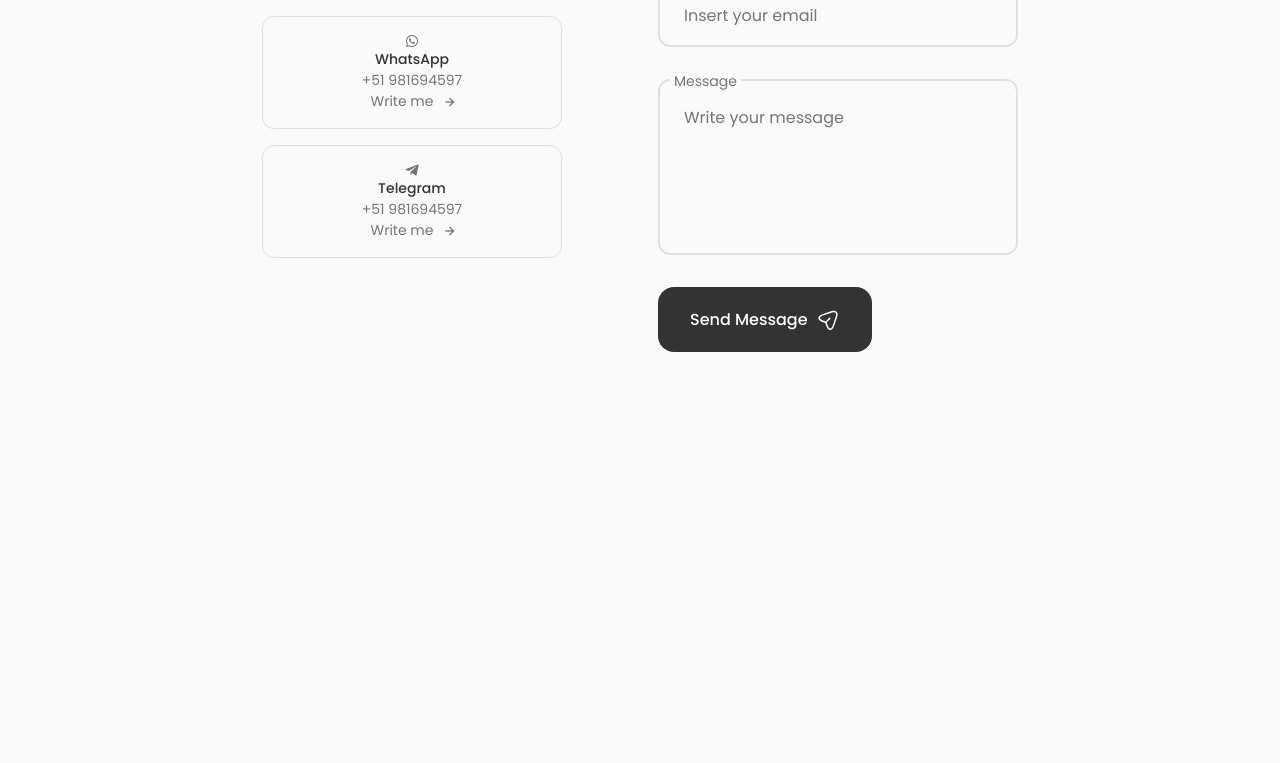
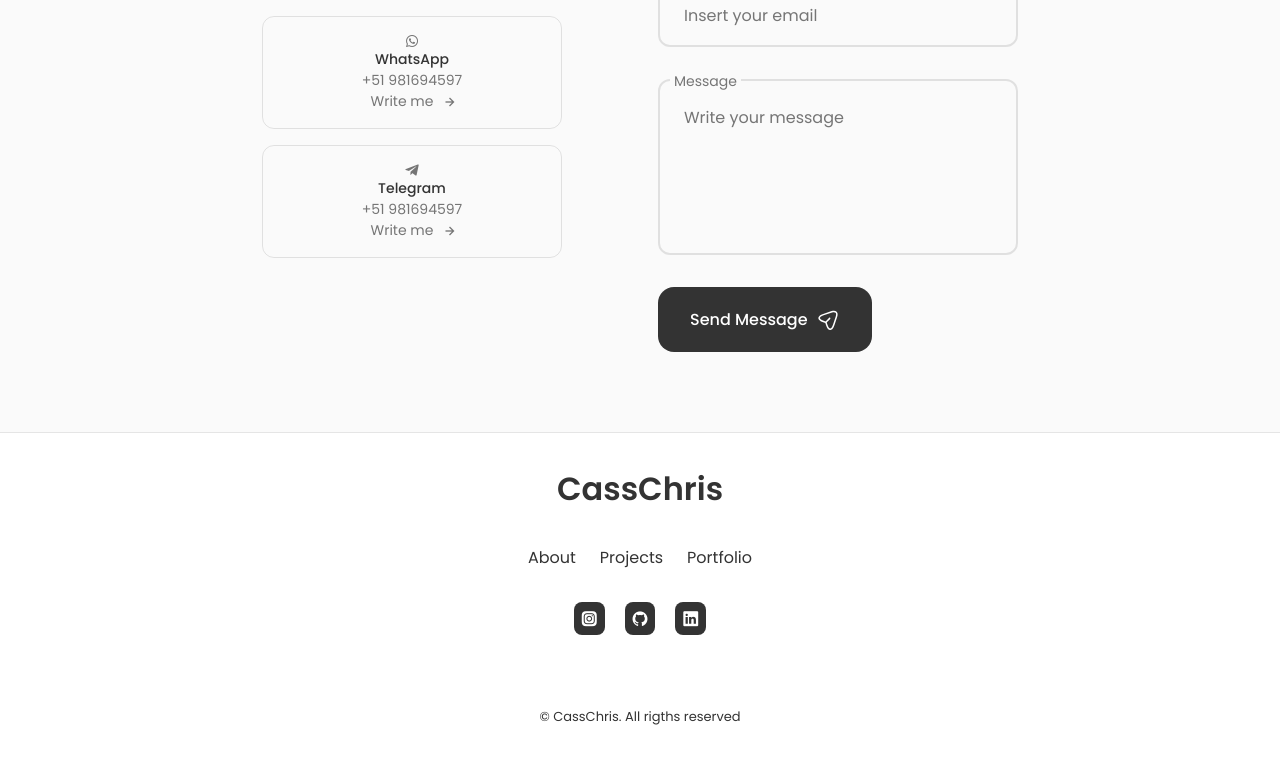
Before and after one commit to CassChris/Portfolio, a React (Vite) app: page / in a window 1280 px wide. Shown: the part 3901-4664 px from the top of the page. Before the commit the page ends 4333 px from the top, so only its background shows below. Built offline with nearby package versions, Linux system fonts and the light colour scheme.

Commit message:
añadiendo footer

```diff
--- a/src/App.jsx
+++ b/src/App.jsx
@@ -8,6 +8,7 @@ import Services from "./components/services/Services";
 import Qualification from './components/qualification/Qualification';
 import Testimonials from "./components/testimonials/Testimonials";
 import Contact from "./components/contact/Contact";
+import Footer from "./components/footer/Footer";
 
 function App() {
   return (
@@ -22,6 +23,7 @@ function App() {
           <Qualification />
           <Testimonials />
           <Contact />
+          <Footer />
       </main>
     </div>
   );
--- /dev/null
+++ b/src/components/footer/Footer.jsx
@@ -0,0 +1,60 @@
+import React from "react";
+import "./footer.css";
+
+const Footer = () => {
+  return (
+    <div className="footer">
+      <div className="footer__container container">
+        <h1 className="footer__title">CassChris</h1>
+
+        <ul className="footer__list">
+          <li>
+            <a href="#about" className="footer__link">
+              About
+            </a>
+          </li>
+
+          <li>
+            <a href="#portfolio" className="footer__link">
+              Projects
+            </a>
+          </li>
+
+          <li>
+            <a href="#portfolio" className="footer__link">
+              Portfolio
+            </a>
+          </li>
+        </ul>
+
+        <div className="footer__social">
+          <a
+            href="https://www.instagram.com/christiancasafranca/"
+            className="footer__social-link"
+            target="_blank"
+          >
+            <i className="uil uil-instagram-alt"></i>
+          </a>
+          <a
+            href="https://github.com/CassChris"
+            className="footer__social-link"
+            target="_blank"
+          >
+            <i className="uil uil-github"></i>
+          </a>
+          <a
+            href="https://www.linkedin.com/in/christian-casafranca/"
+            className="footer__social-link"
+            target="_blank"
+          >
+            <i className="uil uil-linkedin"></i>
+          </a>
+        </div>
+
+        <span className="footer__copy"> &#169; CassChris. All rigths reserved </span>
+      </div>
+    </div>
+  );
+};
+
+export default Footer;
--- /dev/null
+++ b/src/components/footer/footer.css
@@ -0,0 +1,84 @@
+.footer{
+    background-color: var(--container-color);
+    border-top: 1px solid rgba(0,0,0,0.1);
+
+}
+
+.footer__container{
+    padding: 2rem 0 6rem;
+}
+
+.footer__title,
+.footer__link{
+    color: var(--title-color);
+
+}
+
+.footer__title{
+    text-align: center;
+    margin-bottom: var(--mb-2);
+}
+
+.footer__link:hover{
+    color: var(--title-color-dark);
+}
+
+.footer__list{
+    display: flex;
+    justify-content: center;
+    column-gap: 1.5rem;
+    margin-bottom: var(--mb-2);
+}
+
+.footer__social{
+    display: flex;
+    justify-content: center;
+    column-gap: 1.25rem;
+}
+
+.footer__social-link{
+    background-color: var(--title-color);
+    color: var(--container-color);
+    font-size: 1.125rem;
+    padding:  0.2rem 0.4rem;
+    border-radius: 0.5rem;
+    display: inline-flex;
+}
+
+.footer__social-link:hover{
+    background-color: var(--title-color-dark);
+}
+
+.footer__copy{
+    display: block;
+    margin-top: 4.5rem;
+    color: var(--title-color);
+    text-align: center;
+    font-size: var(--smaller-font-size);
+}
+
+
+
+/*=============== BREAKPOINTS ===============*/
+/* For large devices */
+@media screen and (max-width: 992px) {
+    .footer__social-link{
+        padding: 0 0.25rem;
+        border-radius: 0.25rem;
+        font-size: 1rem;
+    }
+  }
+
+  /* For medium devices */
+  @media screen and (max-width: 768px) {
+
+
+  }
+
+  @media screen and (max-width: 576px) {
+  }
+
+  /* For small devices */
+  @media screen and (max-width: 350px) {
+
+  }
```
